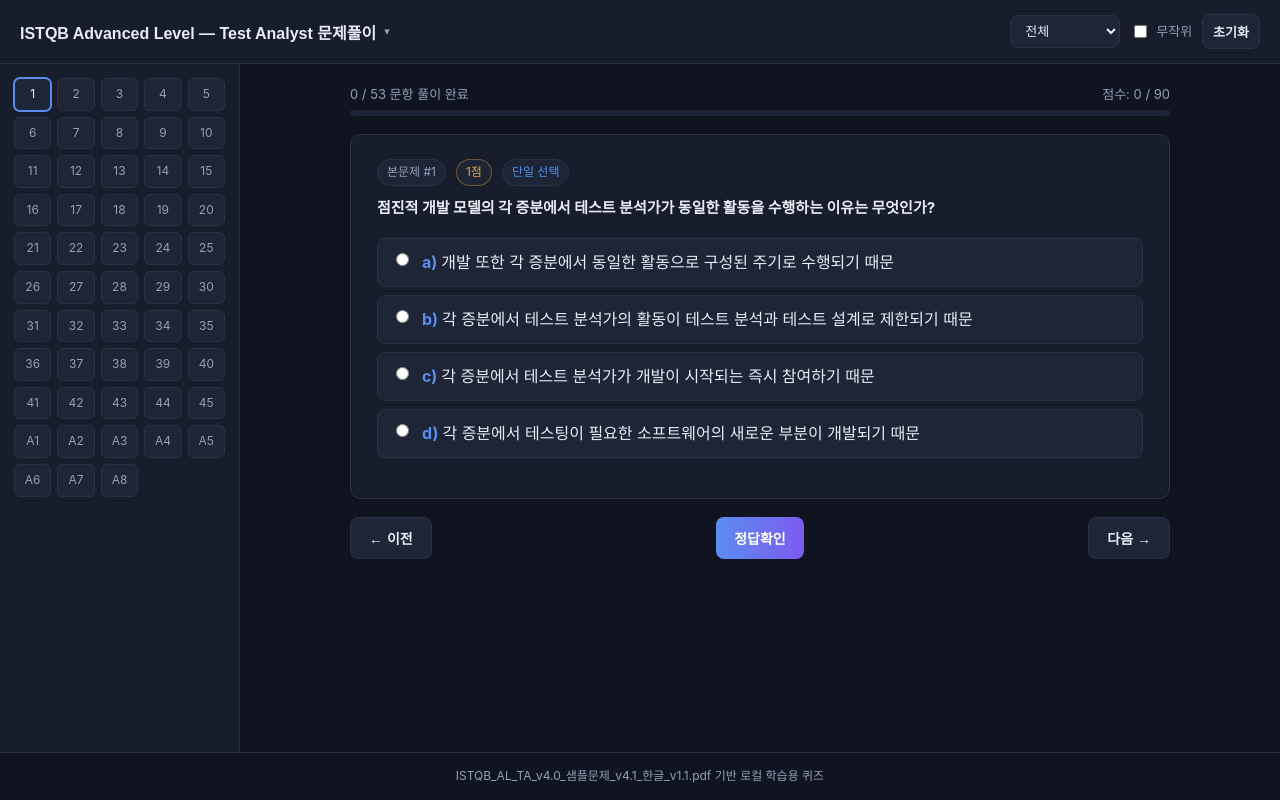
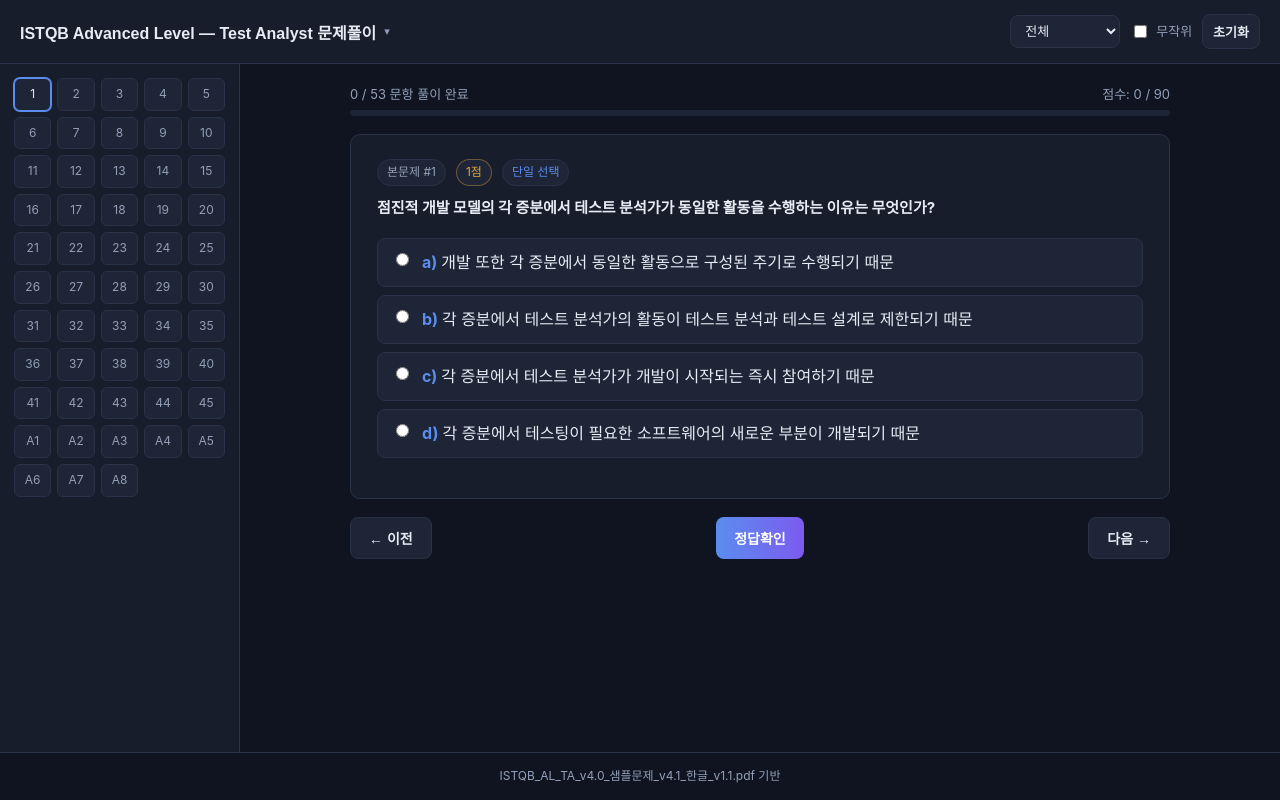
Before and after one commit to geonupapa/ISTQB, a plain HTML site: page ISTQB_AL.html in a window 1280 px wide. Drawn offline with Linux system fonts and the light colour scheme.

Commit message:
Add files via upload

```diff
--- a/ISTQB_AL.html
+++ b/ISTQB_AL.html
@@ -75,7 +75,7 @@
     </main>
   </div>
 
-  <footer class="footer" id="footerNote">ISTQB_AL_TA_v4.0_샘플문제_v4.1_한글_v1.1.pdf 기반 로컬 학습용 퀴즈</footer>
+  <footer class="footer" id="footerNote">ISTQB_AL_TA_v4.0_샘플문제_v4.1_한글_v1.1.pdf 기반</footer>
 </div>
 
 <script src="data/ta-questions.js"></script>
--- a/app.js
+++ b/app.js
@@ -6,21 +6,21 @@
       label: "Test Analyst",
       titleFull: "ISTQB Advanced Level — Test Analyst 문제풀이",
       titleShort: "ISTQB AL-TA 문제풀이",
-      footer: "ISTQB_AL_TA_v4.0_샘플문제_v4.1_한글_v1.1.pdf 기반 로컬 학습용 퀴즈",
+      footer: "ISTQB_AL_TA_v4.0_샘플문제_v4.1_한글_v1.1.pdf 기반",
       get: () => (typeof TA_QUESTIONS !== "undefined" ? TA_QUESTIONS : []),
     },
     TM: {
       label: "Test Manager",
       titleFull: "ISTQB Advanced Level — Test Manager 문제풀이",
       titleShort: "ISTQB AL-TM 문제풀이",
-      footer: "ISTQB_CTAL-TM_v3.0_샘플문제_v1.3.3_한글_v1.0.pdf 기반 로컬 학습용 퀴즈",
+      footer: "ISTQB_CTAL-TM_v3.0_샘플문제_v1.3.3_한글_v1.0.pdf 기반",
       get: () => (typeof TM_QUESTIONS !== "undefined" ? TM_QUESTIONS : []),
     },
     TTA: {
       label: "Technical Test Analyst",
       titleFull: "ISTQB Advanced Level — Technical Test Analyst 문제풀이",
       titleShort: "ISTQB AL-TTA 문제풀이",
-      footer: "ISTQB_AL_TTA_v4.0_샘플문제_v4.2_한글_v1.0.pdf 기반 로컬 학습용 퀴즈",
+      footer: "ISTQB_AL_TTA_v4.0_샘플문제_v4.2_한글_v1.0.pdf 기반",
       get: () => (typeof TTA_QUESTIONS !== "undefined" ? TTA_QUESTIONS : []),
     },
   };
```
